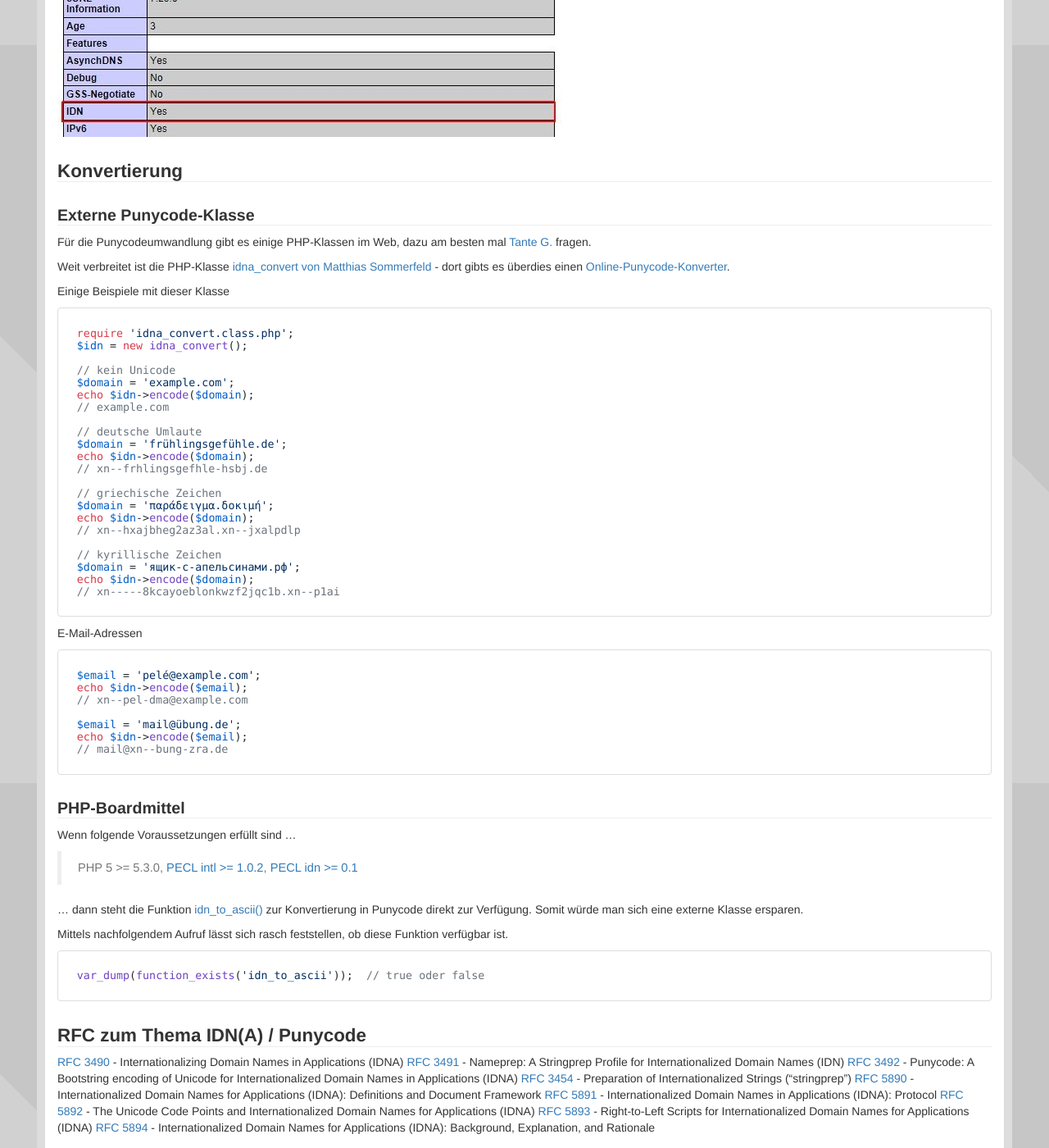
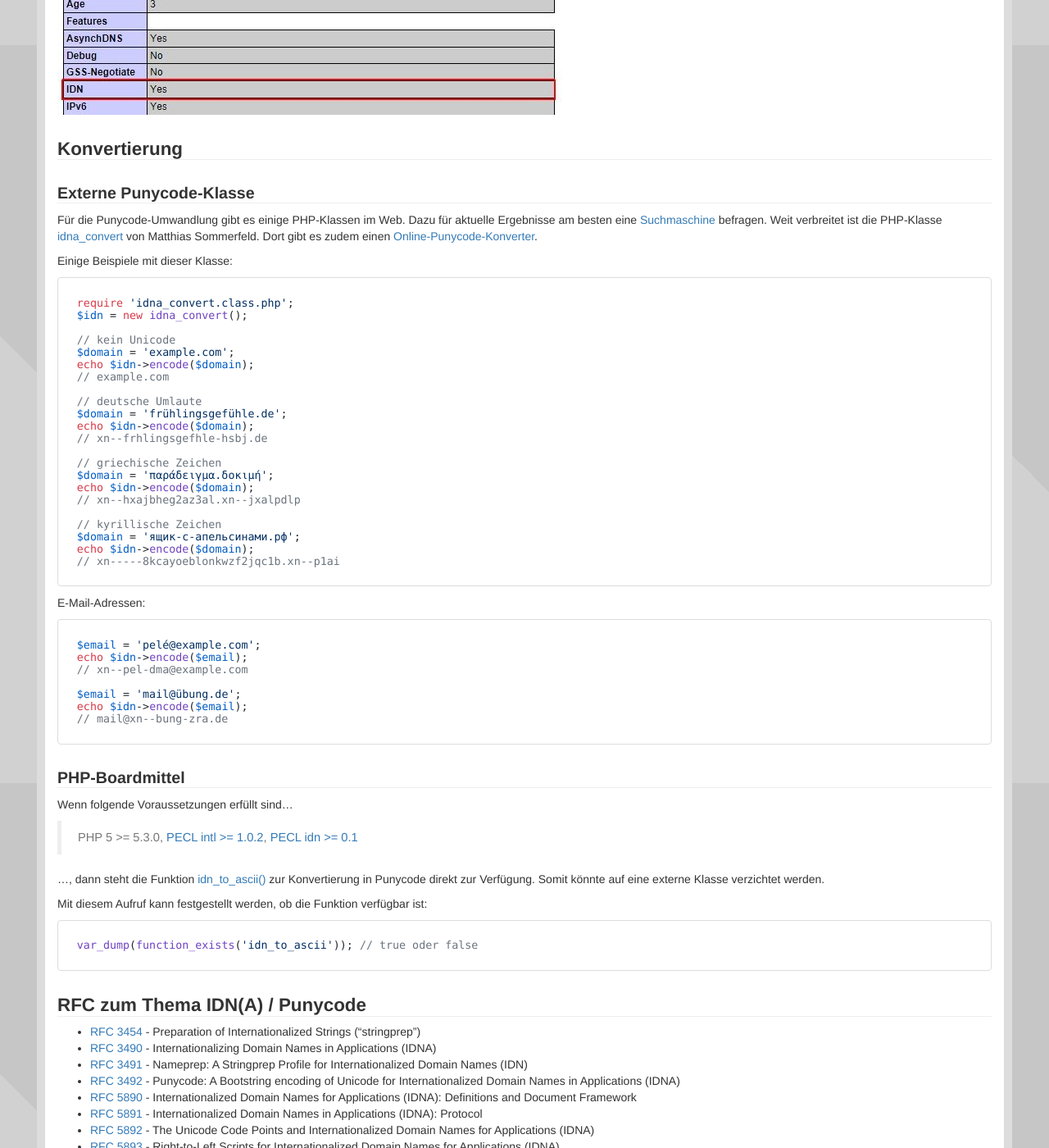
Before and after one commit to php-de/php-de.github.io, a Jekyll site: the page built from http-domain-url-filesystem/09_idn.md, in a window 1280 px wide and 1400 px high, scrolled down 1745 px. Shown: the whole window at 82% size. Built offline with Jekyll 4.4.1, drawn with Linux system fonts in a browser that asks for light colours; nearby versions of some CDN libraries; some of the changed text lies outside the part shown.

Commit message:
IDN: Formatierung/Grammatik

```diff
--- a/http-domain-url-filesystem/09_idn.md
+++ b/http-domain-url-filesystem/09_idn.md
@@ -3,7 +3,7 @@ layout: guide
 
 permalink: /jumpto/idna/
 root: ../..
-title: " Internationalisierte Domainnamen (IDN) / Punycode"
+title: "Internationalisierte Domainnamen (IDN) / Punycode"
 group: "HTTP / Domain / URL / Requests / Dateisystem"
 orderId: 9
 
@@ -13,27 +13,24 @@ author:
         profile: 21246
 
 inhalt:
-    -   name: "Begriffserklärung"
+    -   name:   "Begriffserklärung"
         anchor: begriffserklaerung
         simple: "IDN, Punycode, Beispiele, E-Mail-Adressen"
 
-    -   name: "Anwendungsgebiete in PHP"
+    -   name:   "Anwendungsgebiete in PHP"
         anchor: anwendungsgebiete-in-php
         simple: "Wann ist was zu tun?"
 
-    -   name: "Konvertierung in Punycode"
+    -   name:   "Konvertierung in Punycode"
         anchor: konvertierung
         simple: "externe Klassen, PHP-Boardmittel"
 
-    -   name: "RFC zum Thema IDN(A) / Punycode"
+    -   name:   "RFC zum Thema IDN(A) / Punycode"
         anchor: rfc-zum-thema-idn-a-punycode
         simple: ""
 
-
 entry-type: in-discussion
 ---
-
-
 
 ## [Begriffserklärung](#begriffserklaerung)
 {: #begriffserklaerung}
@@ -41,25 +38,23 @@ entry-type: in-discussion
 ### [IDN (*Internationalized domain name*)](#idn-internationalized-domain-name)
 {: #idn-internationalized-domain-name}
 
-[Wikipedia:](http://de.wikipedia.org/wiki/Internationalisierter_Domainname)
+[Wikipedia](http://de.wikipedia.org/wiki/Internationalisierter_Domainname):
 
 > Als internationalisierte Domainnamen (englisch internationalized domain name; IDN), umgangssprachlich auch *Umlautdomain* oder *Sonderzeichendomain*, werden Domainnamen bezeichnet, die Umlaute, diakritische Zeichen oder Buchstaben aus anderen Alphabeten als dem lateinischen Alphabet enthalten. Solche Zeichen waren ursprünglich im Domain Name System nicht vorgesehen und wurden nachträglich durch den Internetstandard Internationalizing Domain Names in Applications (IDNA) ermöglicht.
-
+>
 > Grundsätzlich sind alle Unicode-Zeichen in IDNs zulässig. Jede Vergabestelle für Domains regelt jedoch individuell, welche Zeichen sie für Domain-Registrierungen erlaubt.
-
 
 ### [Punycode](#punycode)
 {: #punycode}
 
-[Wikipedia:](http://de.wikipedia.org/wiki/Punycode)
+[Wikipedia](http://de.wikipedia.org/wiki/Punycode):
 
 > Punycode ist ein im [RFC 3492](http://tools.ietf.org/html/rfc3492) standardisiertes Kodierungsverfahren zum Umwandeln von Unicode-Zeichenketten in ASCII-kompatible Zeichenketten, die aus den Zeichen a bis z, 0 bis 9 und dem Bindestrich bestehen. Punycode wurde entworfen, um internationalisierte Domainnamen aus Unicode-Zeichen eindeutig und umkehrbar durch ASCII-Zeichen darzustellen.
-
 
 ### [Beipiele](#beipiele)
 {: #beipiele}
 
-Beispiele von IDN - mit entsprechender Punycodedarstellung
+Beispiele von IDN mit entsprechender Punycode-Darstellung:
 
 ~~~
 müller.de    →  xn--mller-kva
@@ -84,23 +79,24 @@ Pelé@example.com                 →  xn--pel-dma@example.com
 ~~~
 
 
+
 ## [Anwendungsgebiete in PHP](#anwendungsgebiete-in-php)
 {: #anwendungsgebiete-in-php}
 
-Sämtliche Funktionen die Operationen mit Domains oder E-Mail-Adressen durchführen, benötigen bei der Anwendung mit Sonderzeichendomains eine vorherige Umwandlung in Punycode. Dies betrifft beispielsweise:
+Viele Funktionen, die Operationen mit Domains oder E-Mail-Adressen durchführen, benötigen bei der Anwendung mit Sonderzeichendomains eine vorherige Umwandlung in Punycode. Dies betrifft beispielsweise:
 
 - `file_get_contents()`
 - `checkdnsrr()`
 - `filter_var($email, FILTER_VALIDATE_EMAIL)` zur [E-Mail-Validierung]({{ page.root }}/jumpto/standard-mail-validation/#filtervar)
-- etc ...
+- …
 
-
-#### [cURL - Zusatzinfo](#curl-zusatzinfo)
+### [Zusatzinfo für cURL](#curl-zusatzinfo)
 {: #curl-zusatzinfo}
 
 Bei der Anwendung von cURL ist es möglicherweise nicht separat nötig, die Sonderzeichendomains (IDN) vorher in Punycode zu wandeln. Ob cURL bereits mit IDN-Unterstützung verfügbar ist, ist in der phpinfo() ersichtlich.
 
 ![cURL phpinfo()]({{ page.root }}/images/idn-phpinfo.jpg)
+
 
 
 ## [Konvertierung](#konvertierung)
@@ -109,12 +105,13 @@ Bei der Anwendung von cURL ist es möglicherweise nicht separat nötig, die Sond
 ### [Externe Punycode-Klasse](#externe-punycode-klasse)
 {: #externe-punycode-klasse}
 
-Für die Punycodeumwandlung gibt es einige PHP-Klassen im Web, dazu am besten mal [Tante G.](https://www.google.at/search?q=php+punycode+OR+idna+converter) fragen.
+Für die Punycode-Umwandlung gibt es einige PHP-Klassen im Web. Dazu für aktuelle Ergebnisse am besten eine [Suchmaschine] befragen. Weit verbreitet ist die PHP-Klasse [idna_convert] von Matthias Sommerfeld. Dort gibt es zudem einen [Online-Punycode-Konverter][OPK].
 
-Weit verbreitet ist die PHP-Klasse [idna_convert von Matthias Sommerfeld](http://phlymail.com/de/downloads/idna-convert.html) - dort gibts es überdies einen [Online-Punycode-Konverter](http://idnaconv.phlymail.de/?lang=de).
+[Suchmaschine]: https://duckduckgo.com/?q=!g+php+(punycode+OR+idna+converter)
+[idna_convert]: http://phlymail.com/de/downloads/idna-convert.html
+[OPK]: http://idnaconv.phlymail.de/?lang=de
 
-Einige Beispiele mit dieser Klasse
-
+Einige Beispiele mit dieser Klasse:
 
 ~~~ php
 require 'idna_convert.class.php';
@@ -154,32 +150,32 @@ echo $idn->encode($email);
 // mail@xn--bung-zra.de
 ~~~
 
-
 ### [PHP-Boardmittel](#php-boardmittel)
 {: #php-boardmittel}
 
-Wenn folgende Voraussetzungen erfüllt sind ...
+Wenn folgende Voraussetzungen erfüllt sind…
 
 > PHP 5 >= 5.3.0, [PECL intl >= 1.0.2](http://pecl.php.net/package/intl), [PECL idn >= 0.1](http://pecl.php.net/package/idn)
 
-... dann steht die Funktion [idn_to_ascii()](http://php.net/manual/de/function.idn-to-ascii.php) zur Konvertierung in Punycode direkt zur Verfügung. Somit würde man sich eine externe Klasse ersparen.
+…, dann steht die Funktion [idn_to_ascii()](http://php.net/manual/de/function.idn-to-ascii.php) zur Konvertierung in Punycode direkt zur Verfügung. Somit könnte auf eine externe Klasse verzichtet werden.
 
-Mittels nachfolgendem Aufruf lässt sich rasch feststellen, ob diese Funktion verfügbar ist.
+Mit diesem Aufruf kann festgestellt werden, ob die Funktion verfügbar ist:
 
 ~~~ php
-var_dump(function_exists('idn_to_ascii'));  // true oder false
+var_dump(function_exists('idn_to_ascii')); // true oder false
 ~~~
+
 
 
 ## [RFC zum Thema IDN(A) / Punycode](#rfc-zum-thema-idn-a-punycode)
 {: #rfc-zum-thema-idn-a-punycode}
 
-[RFC 3490](http://tools.ietf.org/html/rfc3490) - Internationalizing Domain Names in Applications (IDNA)
-[RFC 3491](http://tools.ietf.org/html/rfc3491) - Nameprep: A Stringprep Profile for Internationalized Domain Names (IDN)
-[RFC 3492](http://tools.ietf.org/html/rfc3492) - Punycode: A Bootstring encoding of Unicode for Internationalized Domain Names in Applications (IDNA)
-[RFC 3454](http://tools.ietf.org/html/rfc3454) - Preparation of Internationalized Strings ("stringprep")
-[RFC 5890](http://tools.ietf.org/html/rfc5890) - Internationalized Domain Names for Applications (IDNA): Definitions and Document Framework
-[RFC 5891](http://tools.ietf.org/html/rfc5891) - Internationalized Domain Names in Applications (IDNA): Protocol
-[RFC 5892](http://tools.ietf.org/html/rfc5892) - The Unicode Code Points and Internationalized Domain Names for Applications (IDNA)
-[RFC 5893](http://tools.ietf.org/html/rfc5893) - Right-to-Left Scripts for Internationalized Domain Names for Applications (IDNA)
-[RFC 5894](http://tools.ietf.org/html/rfc5894) - Internationalized Domain Names for Applications (IDNA): Background, Explanation, and Rationale
+- [RFC 3454](http://tools.ietf.org/html/rfc3454) - Preparation of Internationalized Strings ("stringprep")
+- [RFC 3490](http://tools.ietf.org/html/rfc3490) - Internationalizing Domain Names in Applications (IDNA)
+- [RFC 3491](http://tools.ietf.org/html/rfc3491) - Nameprep: A Stringprep Profile for Internationalized Domain Names (IDN)
+- [RFC 3492](http://tools.ietf.org/html/rfc3492) - Punycode: A Bootstring encoding of Unicode for Internationalized Domain Names in Applications (IDNA)
+- [RFC 5890](http://tools.ietf.org/html/rfc5890) - Internationalized Domain Names for Applications (IDNA): Definitions and Document Framework
+- [RFC 5891](http://tools.ietf.org/html/rfc5891) - Internationalized Domain Names in Applications (IDNA): Protocol
+- [RFC 5892](http://tools.ietf.org/html/rfc5892) - The Unicode Code Points and Internationalized Domain Names for Applications (IDNA)
+- [RFC 5893](http://tools.ietf.org/html/rfc5893) - Right-to-Left Scripts for Internationalized Domain Names for Applications (IDNA)
+- [RFC 5894](http://tools.ietf.org/html/rfc5894) - Internationalized Domain Names for Applications (IDNA): Background, Explanation, and Rationale
```
Also changed, not shown: other parts of http-domain-url-filesystem/09_idn.md (+1 -2 lines).
